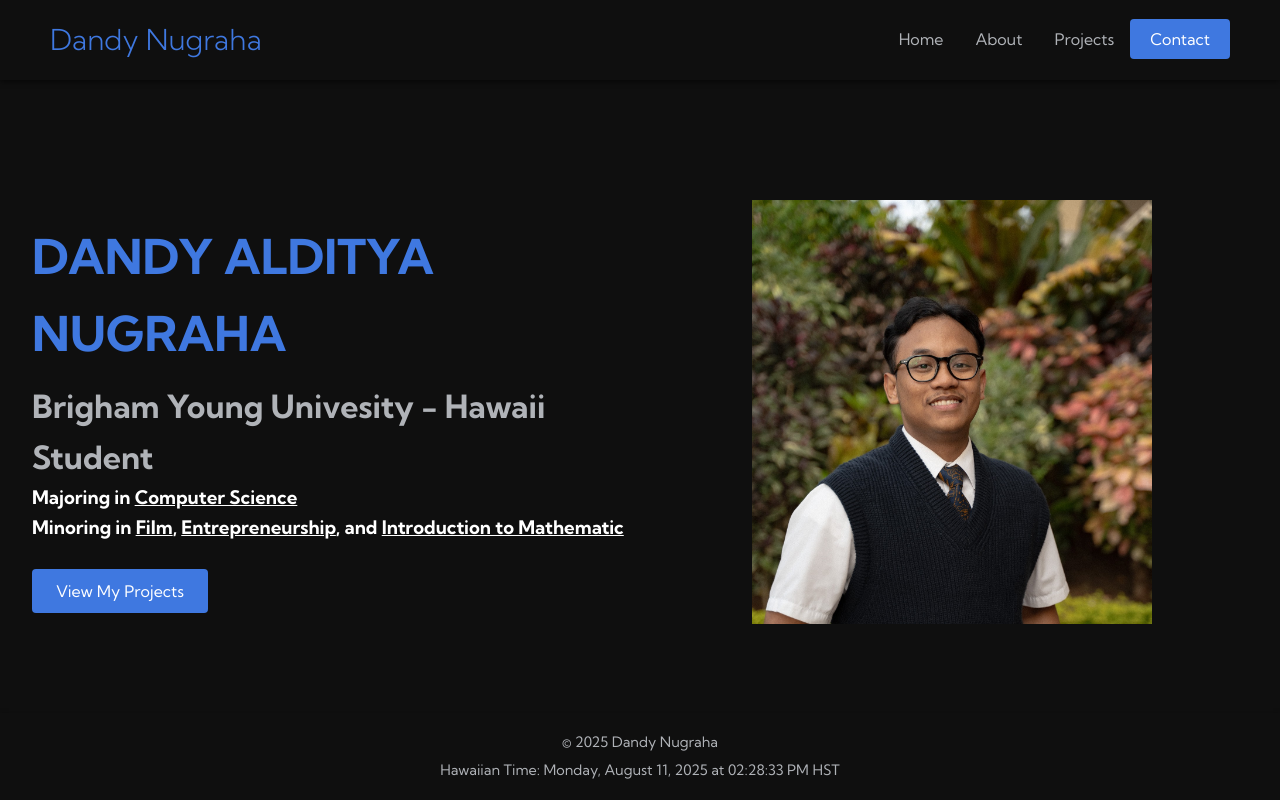
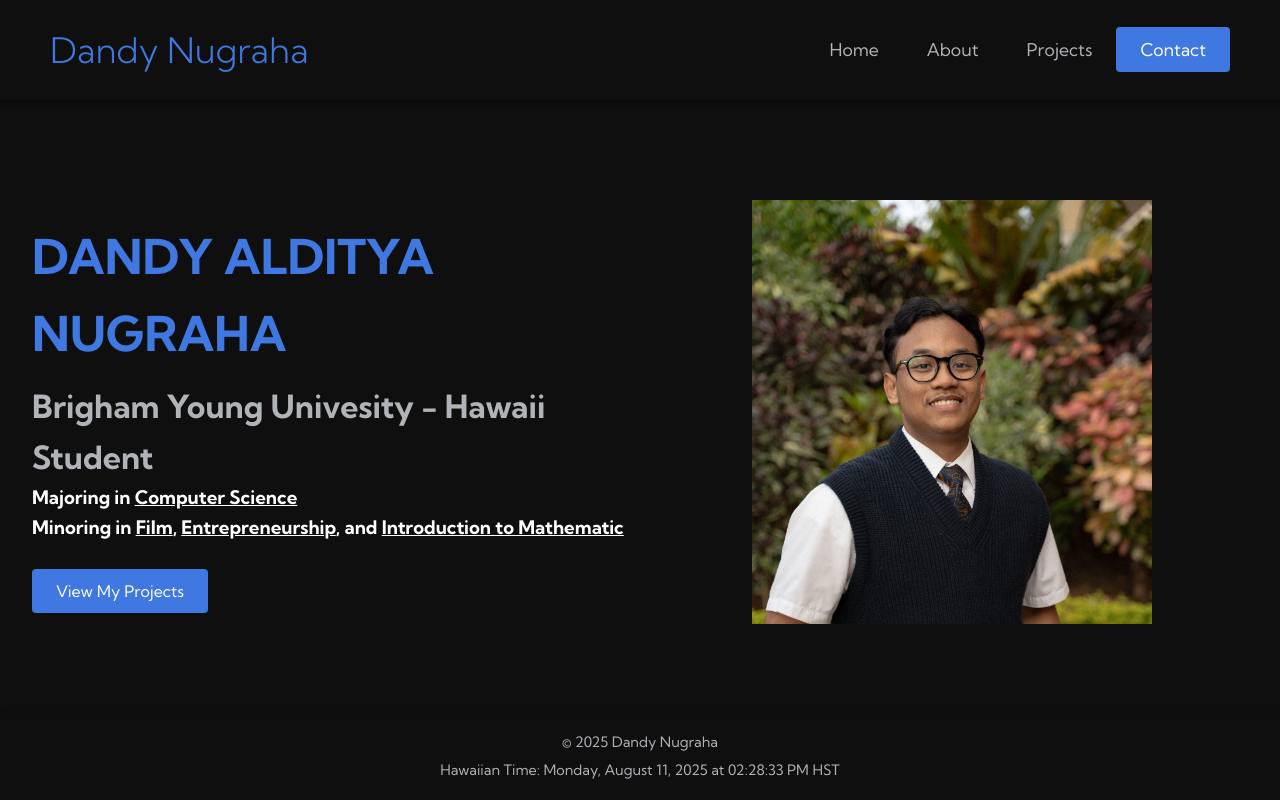
Before and after one commit to dandyaldityanugraha/my-portfolio, a plain HTML site: page Index.html in a window 1280 px wide. Drawn offline with Linux system fonts and the light colour scheme.

Commit message:
portfolio

```diff
--- a/css/about.css
+++ b/css/about.css
@@ -39,7 +39,7 @@ body {
   display: flex;
   justify-content: space-between;
   align-items: center;
-  height: 80px;
+  height: 100px;
   width: 100%;
   max-width: 1300px;
   padding: 0 50px;
@@ -50,7 +50,7 @@ body {
 #navbar__logo {
   color: var(--accent);
   text-decoration: none;
-  font-size: 1.8rem;
+  font-size: 2.2rem;
   font-weight: 300; /* Thin font weight */
   display: flex;
   align-items: center;
@@ -68,7 +68,7 @@ body {
 }
 
 .navbar__item {
-  height: 80px;
+  height: 100px;
   display: flex;
   align-items: center;
   justify-content: center;
@@ -77,11 +77,12 @@ body {
 .navbar__links {
   color: var(--gray);
   text-decoration: none;
-  padding: 0 1rem;
+  padding: 0 1.5rem;
   height: 100%;
   display: flex;
   align-items: center;
   transition: color 0.3s ease;
+  font-size: 1.1rem;
 }
 
 .navbar__links:hover {
@@ -89,13 +90,14 @@ body {
 }
 
 .navbar__btn .button {
-  padding: 10px 20px;
+  padding: 12px 24px;
   background: var(--accent);
   color: var(--white);
   border: none;
   border-radius: 4px;
   text-decoration: none;
   transition: 0.3s;
+  font-size: 1.1rem;
 }
 
 .navbar__btn .button:hover {
--- a/css/project.css
+++ b/css/project.css
@@ -43,7 +43,7 @@ body {
   display: flex;
   justify-content: space-between;
   align-items: center;
-  height: 80px;
+  height: 100px;
   width: 100%;
   max-width: 1300px;
   padding: 0 50px;
@@ -54,7 +54,7 @@ body {
   #navbar__logo {
   color: var(--accent);
   text-decoration: none;
-    font-size: 1.8rem;
+  font-size: 2.2rem;
   font-weight: 300; /* Thin font weight */
   display: flex;
   align-items: center;
@@ -72,7 +72,7 @@ body {
   }
 
   .navbar__item {
-    height: 80px;
+  height: 100px;
   display: flex;
   align-items: center;
   justify-content: center;
@@ -81,11 +81,12 @@ body {
   .navbar__links {
   color: var(--gray);
   text-decoration: none;
-    padding: 0 1rem;
+  padding: 0 1.5rem;
   height: 100%;
   display: flex;
   align-items: center;
   transition: color 0.3s ease;
+  font-size: 1.1rem;
 }
 
   .navbar__links:hover {
@@ -93,13 +94,14 @@ body {
   }
 
   .navbar__btn .button {
-    padding: 10px 20px;
+  padding: 12px 24px;
   background: var(--accent);
   color: var(--white);
   border: none;
   border-radius: 4px;
   text-decoration: none;
   transition: 0.3s;
+  font-size: 1.1rem;
 }
 
   .navbar__btn .button:hover {
--- a/css/style.css
+++ b/css/style.css
@@ -43,7 +43,7 @@ body {
   display: flex;
   justify-content: space-between;
   align-items: center;
-  height: 80px;
+  height: 100px;
   width: 100%;
   max-width: 1300px;
   padding: 0 50px;
@@ -60,7 +60,7 @@ body {
 #navbar__logo {
   color: var(--accent);
   text-decoration: none;
-  font-size: 1.8rem;
+  font-size: 2.2rem;
   font-weight: 300; /* Thin font weight */
   display: flex;
   align-items: center;
@@ -72,7 +72,7 @@ body {
 }
 
 .navbar__item {
-  height: 80px;
+  height: 100px;
   display: flex;
   align-items: center;
   justify-content: center;
@@ -81,11 +81,12 @@ body {
 .navbar__links {
   color: var(--gray);
   text-decoration: none;
-  padding: 0 1rem;
+  padding: 0 1.5rem;
   height: 100%;
   display: flex;
   align-items: center;
   transition: color 0.3s ease;
+  font-size: 1.1rem;
 }
 
 .navbar__links:hover {
@@ -93,13 +94,14 @@ body {
 }
 
 .navbar__btn .button {
-  padding: 10px 20px;
+  padding: 12px 24px;
   background: var(--accent);
   color: var(--white);
   border: none;
   border-radius: 4px;
   text-decoration: none;
   transition: 0.3s;
+  font-size: 1.1rem;
 }
 
 .navbar__btn .button:hover {
```
Lines whose indentation alone changed are shown as unchanged.
